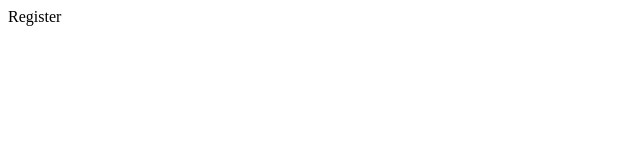
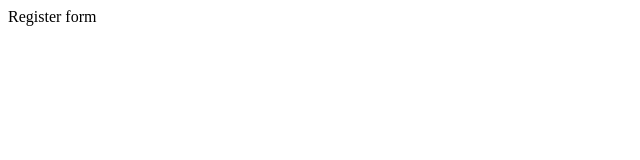
Before and after one commit to Ittinet/ReactFirebase, a React (Vite) app: page /01ReactFirebase/Register in a window 1280 px wide. Shown: the top 160 px of the page, without its empty margins (0-640 px from the left). Built offline with nearby package versions, Linux system fonts and the light colour scheme.

Commit message:
update Register.jsx

```diff
--- a/Register.jsx
+++ b/Register.jsx
@@ -1,6 +1,6 @@
 const Register = () => {
     return (
-        <div>Register</div>
+        <div>Register form</div>
     )
 }
 
```
